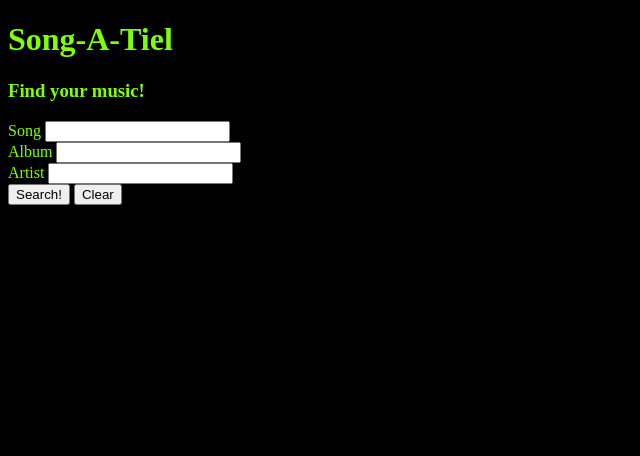
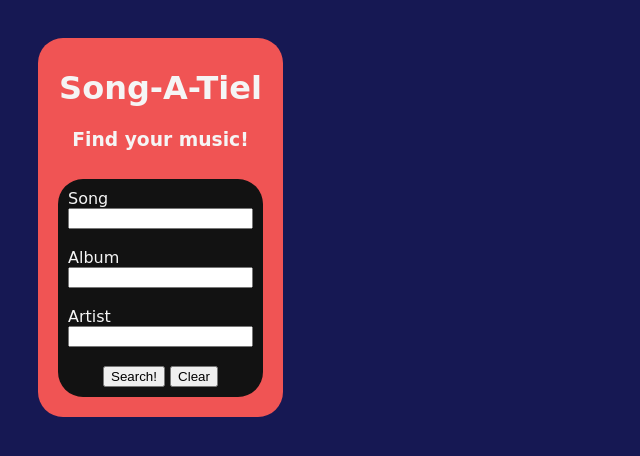
Before and after one commit to gtoutin/song-a-tiel, a Flask app: page / in a window 1280 px wide. Shown: the top 456 px of the page, without its empty margins (0-640 px from the left). Run offline with Flask 2, Linux system fonts and the light colour scheme; parts of the project's set-up code (start-up, migrations or seed data) failed here and were passed over.

Commit message:
CSS Stuff

```diff
--- a/SongaTiel/static/style.css
+++ b/SongaTiel/static/style.css
@@ -1,4 +1,57 @@
 body {
-    background-color: black;
-    color:chartreuse;
+    background-color: #161853;
+    color:#F5F5F5;
+    padding: 20px;
+    font-family: 'Fredoka One', cursive;
 }
+/* form {
+    width: 500px;
+    padding-left: 50px;
+} */
+/* #titlediv {
+    width: 300px;
+    padding-left: 50px;
+} */
+/* #formdiv {
+    background-color: darkorange;
+    border-radius: 25px;
+    padding: 10px;
+
+    display: inline-block;
+} */
+#lyricsdiv, #formdiv, #basicinfo, #backgrounddiv {
+    background-color: #F05454;
+    display: inline-block;
+    border-radius: 25px;
+    padding: 10px;
+    text-align: center;
+    margin: 10px;
+}
+input {
+    display: flex;
+    justify-content: right;
+}
+label {
+    display: flex;
+    justify-content: left;
+}
+pre, #formdiv, #innerdiv, li {
+    background-color: #121212;
+    margin: 10px;
+    border-radius: 25px;
+    padding: 10px;
+}
+#innerdiv {
+    opacity: 50%;
+}
+.flexthis {
+    display: flex;
+    align-items: flex-start;
+}
+ul {
+    list-style-type: none;
+    padding: 0em;
+}
+pre {
+    font-family: 'Fredoka One', cursive;
+}
--- a/SongaTiel/templates/artist.html
+++ b/SongaTiel/templates/artist.html
@@ -7,7 +7,7 @@
     <head>
         <meta charset="utf-8">
         <meta http-equiv="X-UA-Compatible" content="IE=edge">
-        <title></title>
+        <title>Artist Results - Song-A-Tiel</title>
         <meta name="description" content="">
         <meta name="viewport" content="width=device-width, initial-scale=1">
         <link rel="stylesheet" href="{{ url_for('static', filename='style.css') }}">
--- a/SongaTiel/templates/index.html
+++ b/SongaTiel/templates/index.html
@@ -16,27 +16,29 @@
         <!--[if lt IE 7]>
             <p class="browsehappy">You are using an <strong>outdated</strong> browser. Please <a href="#">upgrade your browser</a> to improve your experience.</p>
         <![endif]-->
+        <div id="backgrounddiv">
+
+            <div id="titlediv">
                 <h1>Song-A-Tiel</h1>
             <h3>Find your music!</h3>
+            </div>
 
+            <div id="formdiv">
                 <form action="/results/" method="get">
-            <div>
                     <label for="song">Song</label>
                     <input name="song" id="song">
-            </div>
-            <div>
+                    <br>
                     <label for="album">Album</label>
                     <input name="album" id="album">
-            </div>
-            <div>
+                    <br>
                     <label for="artist">Artist</label>
                     <input name="artist" id="artist">
-            </div>
-            <div>
+                    <br>
                     <button>Search!</button>
                     <button type="reset">Clear</button>
+                </form>
             </div>
-        </form>
+        </div>
 
         <!-- <script src="" async defer></script> -->
     </body>
--- a/SongaTiel/templates/no_results.html
+++ b/SongaTiel/templates/no_results.html
@@ -7,7 +7,7 @@
     <head>
         <meta charset="utf-8">
         <meta http-equiv="X-UA-Compatible" content="IE=edge">
-        <title></title>
+        <title>No Results - Song-A-Tiel</title>
         <meta name="description" content="">
         <meta name="viewport" content="width=device-width, initial-scale=1">
         <link rel="stylesheet" href="{{ url_for('static', filename='style.css') }}">
```
Also changed, not shown: SongaTiel/templates/album.html (+4 -3 lines), SongaTiel/templates/song.html (+14 -4 lines). Lines whose indentation alone changed are shown as unchanged.
